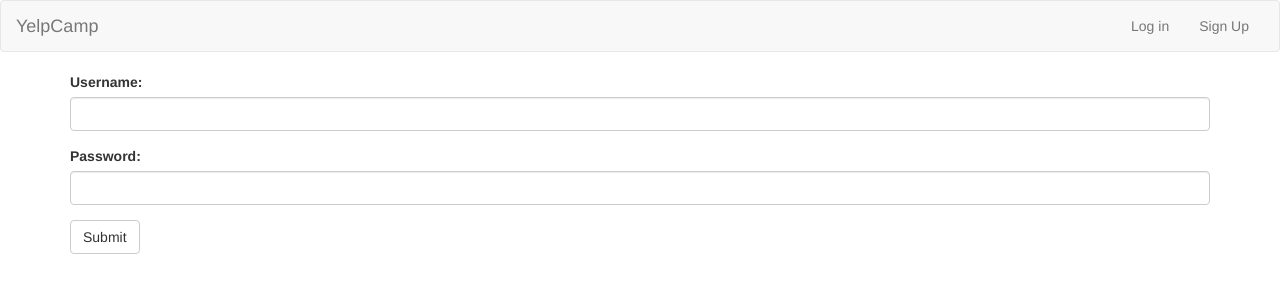
After one commit to deloss/yelp-camp, a Node server app: page /login in a window 1280 px wide. The commit adds this page. Shown: the top 300 px of the page. Run offline with Node 20, Linux system fonts and the light colour scheme; some libraries are stand-ins or nearby versions.

Commit message:
Login and Signup user added

```diff
--- a/app.js
+++ b/app.js
@@ -5,6 +5,9 @@ var mongoose = require('mongoose');
 var CampgroundModel = require('./models/campground');
 var Comment = require('./models/comments');
 var seedsDB = require('./seeds');
+var passport = require('passport');
+var LocalStrategy = require('passport-local');
+var User = require('./models/user')
 
 //seedsDB();
 
@@ -13,8 +16,17 @@ mongoose.connect('mongodb+srv://deloss:password1234@cluster0-zimcv.mongodb.net/t
 app.set('view engine', 'ejs');
 app.use(bodyParser.urlencoded({extended : true}));
 app.use(express.static(__dirname + '/public'));
+app.use(require('express-session')({
+	secret: 'Wtf is secret?!',
+	resave: false,
+	saveUninitialized: false,
+}));
 
-
+app.use(passport.initialize());
+app.use(passport.session());
+passport.use(new LocalStrategy(User.authenticate()));
+passport.serializeUser(User.serializeUser());
+passport.deserializeUser(User.deserializeUser());
 
 app.listen(3000, '0.0.0.0', () => {
 	console.log("App has started.")
@@ -96,6 +108,32 @@ app.post('/campgrounds/:id/comments', (req, res) => {
 	})
 })
 
+app.get('/signup', (req, res) => {
+	res.render('signup')
+});
+
+app.post('/signup', (req, res) => {
+	User.register(new User({username: req.body.username}), req.body.password, (err, user) => {
+		if(err) {
+			console.log(err);
+			res.redirect('/signup')
+		} else {
+			passport.authenticate('local')(req, res, () => {
+				res.redirect('/');
+			})
+		}
+	})
+})
+
+app.get('/login', (req, res) => {
+	res.render('login')
+});
+
+app.post('/login', passport.authenticate('local', {
+	successRedirect: '/',
+	failureRedirect: '/login'
+}), (req, res) => {})
+
 
 // MOBILE SECTION
 
--- /dev/null
+++ b/views/login.ejs
@@ -0,0 +1,19 @@
+<%- include('partials/header') %>
+
+<div class="container">
+
+	<form action="/login" method="POST">
+	  <div class="form-group">
+		<label for="username">Username:</label>
+		<input type="text" class="form-control" id="username" name="username">
+	  </div>
+	  <div class="form-group">
+		<label for="pwd">Password:</label>
+		<input type="password" class="form-control" id="pwd" name="password">
+	  </div>
+	  <button type="submit" class="btn btn-default">Submit</button>
+	</form>
+
+</div>
+
+<%- include('partials/footer') %>
--- a/views/partials/header.ejs
+++ b/views/partials/header.ejs
@@ -25,8 +25,8 @@
 			<!-- Collect the nav links, forms, and other content for toggling -->
 			<div class="collapse navbar-collapse" id="bs-example-navbar-collapse-1">
 			  <ul class="nav navbar-nav navbar-right">
-				<li class="active"><a href="#">Link <span class="sr-only">(current)</span></a></li>
-				<li><a href="#">Link</a></li>
+				<li><a href="/login">Log in</a></li>
+				<li><a href="/signup">Sign Up</a></li>
 			  </ul>
 			</div><!-- /.navbar-collapse -->
 		  </div><!-- /.container-fluid -->
```
Also changed, not shown: models/user.js (added, +13 -0 lines), views/signup.ejs (added, +19 -0 lines), 1 other file.
